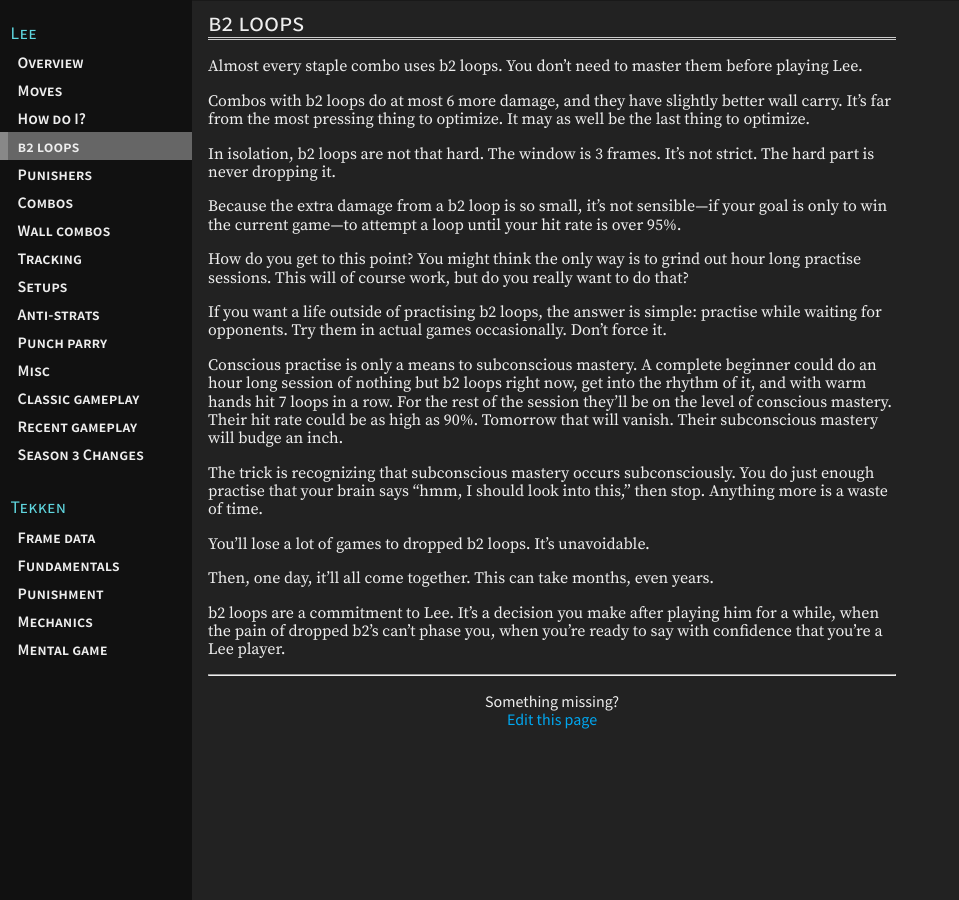
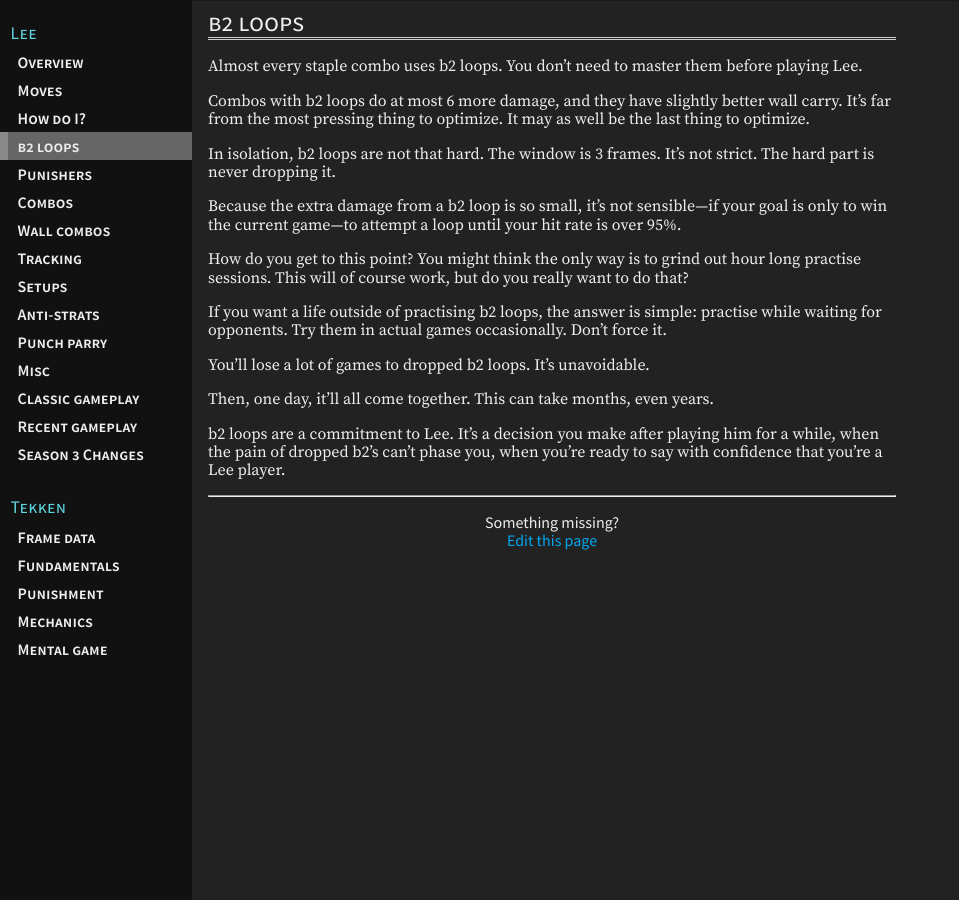
Before and after one commit to t7leeschool/t7leeschool.github.io, a Jekyll site: the page built from _pages/b2-loops.md, in a window 1280 px wide. Shown: the whole page, without its empty margins (0-959 px from the left). Built offline with Jekyll 4.4.1, drawn with Linux system fonts in a browser that asks for light colours.

Commit message:
remove some text from b2 loops

```diff
--- a/_pages/b2-loops.md
+++ b/_pages/b2-loops.md
@@ -24,17 +24,6 @@ If you want a life outside of practising b2 loops, the answer is simple:
 practise while waiting for opponents. Try them in actual games occasionally.
 Don't force it.
 
-Conscious practise is only a means to subconscious mastery. A complete
-beginner could do an hour long session of nothing but b2 loops right now, get
-into the rhythm of it, and with warm hands hit 7 loops in a row. For the rest
-of the session they'll be on the level of conscious mastery. Their hit rate
-could be as high as 90%. Tomorrow that will vanish. Their subconscious mastery
-will budge an inch.
-
-The trick is recognizing that subconscious mastery occurs subconsciously. You
-do just enough practise that your brain says "hmm, I should look into
-this," then stop. Anything more is a waste of time.
-
 You'll lose a lot of games to dropped b2 loops. It's unavoidable.
 
 Then, one day, it'll all come together. This can take months, even years.
```
